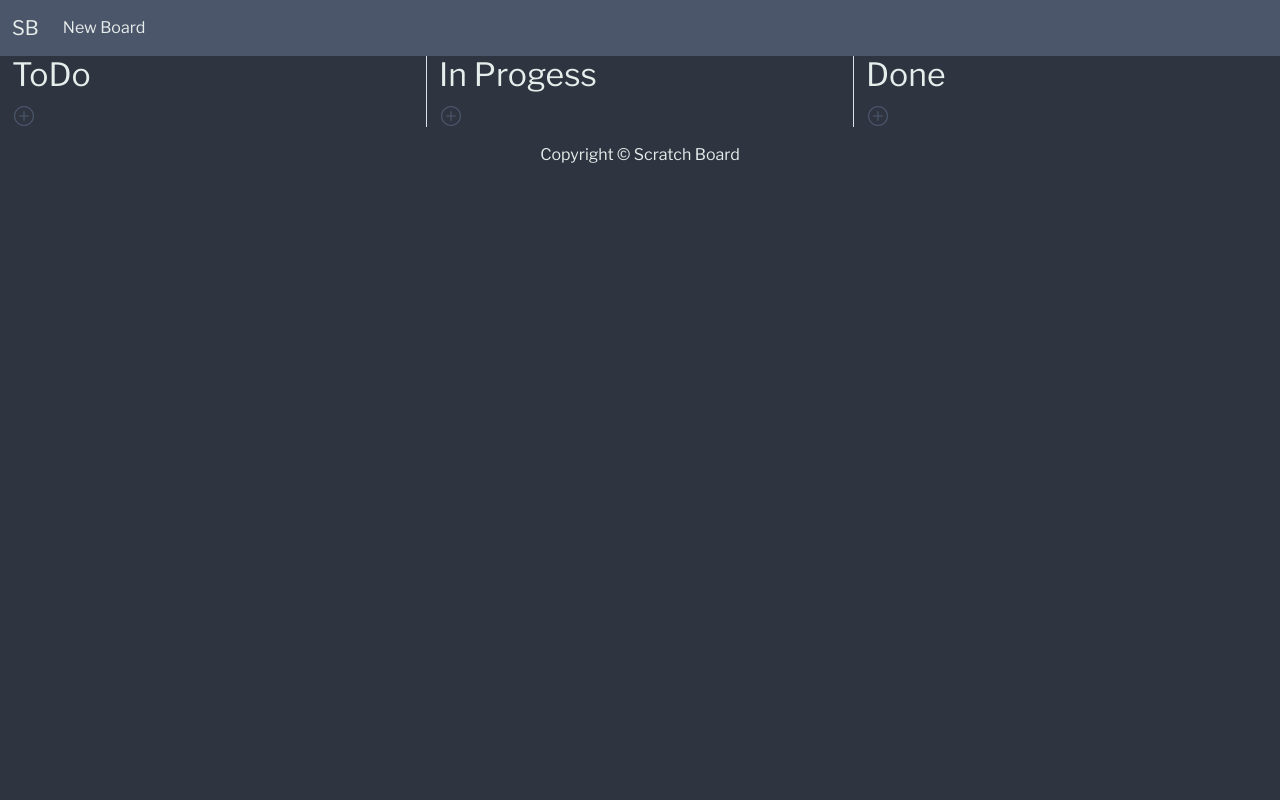
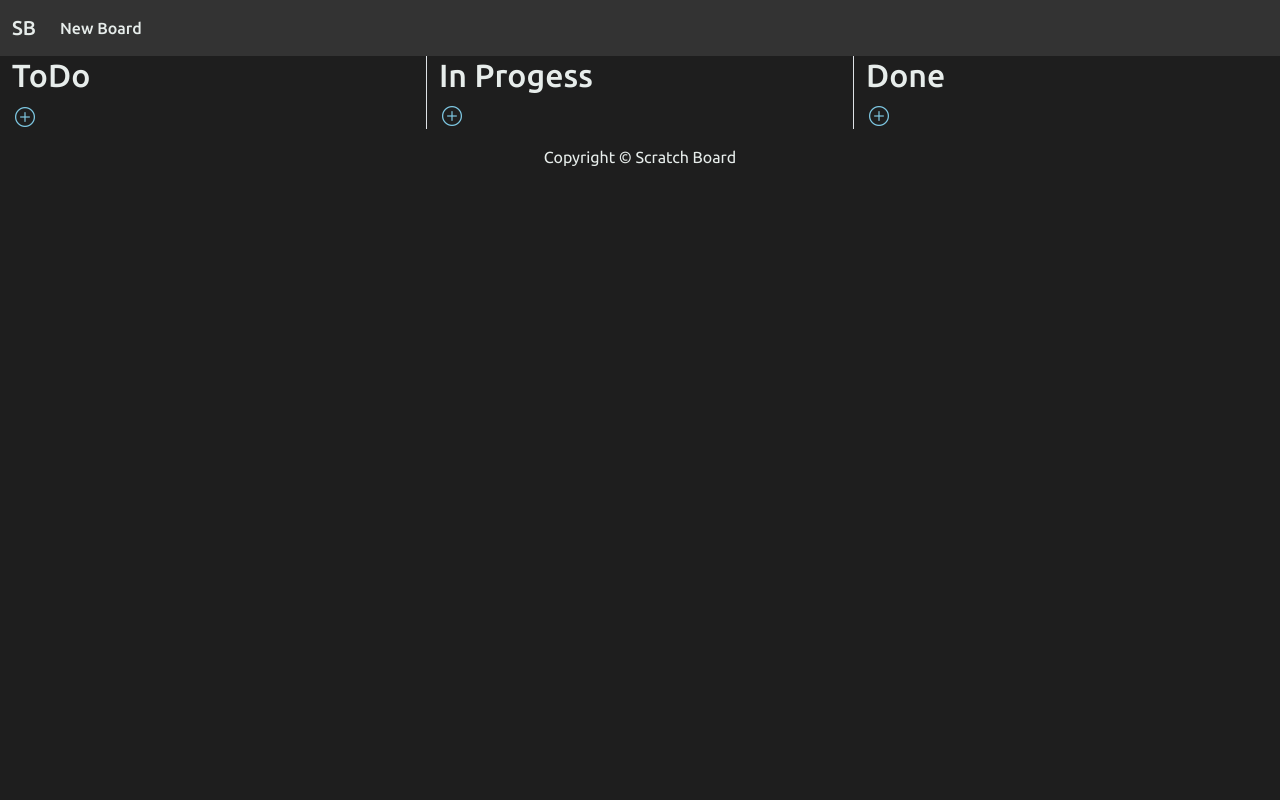
Before and after one commit to sir-typesalot/scratchboard, a Flask app: page /board/1 in a window 1280 px wide. Run offline with Flask 3, Linux system fonts and the light colour scheme; parts of the project's set-up code (start-up, migrations or seed data) failed here and were passed over; some libraries are stand-ins or nearby versions.

Commit message:
created board page with js. fixed issues with prev bootstrap version. Board modal still needs work

```diff
--- a/app/frontend/static/styles/main.css
+++ b/app/frontend/static/styles/main.css
@@ -1,5 +1,7 @@
 @import url('https://fonts.googleapis.com/css2?family=Libre+Franklin:wght@100;200;300;400&display=swap');
 @import url("https://cdn.jsdelivr.net/npm/bootstrap-icons@1.10.3/font/bootstrap-icons.css");
+@import url('https://fonts.googleapis.com/css2?family=Ubuntu:ital,wght@0,300;0,400;0,500;0,700;1,300;1,400;1,500;1,700&display=swap');
+
 :root {
     --blue: #1e90ff;
     --white: #E7EDEB;
@@ -14,35 +16,39 @@
     --crimson: #801336;
     --dark-medium: #510A32;
 
-    --dark-base: #2E3440;
+    --dark-base: #1E1E1E;
     --blue-light: #81A1C1;
     --blue-med: #4C566A;
     --blue-dark: #3B4252;
 
-    --grey-dark: #333333;
-    --gery-light: #454545;
+    /* For website componenets */
+    --grey-dark: #1E1E1E;
+    --grey-med: #252526;
+    --grey-light: #333333;
+
+    /* Accents */
+    --accent-med: #8F8F8F;
+    --accent-light: #C7C7C7;
+
 
 }
 html { min-height: 100% }
 body {
-    font-family: 'Libre Franklin', sans-serif !important;
-    background: var(--dark-base);
+    font-family: 'Ubuntu' !important;
+    background-color: var(--grey-dark) !important;
     /* background: linear-gradient(0deg, var(--light-primary) 12%, var(--light-secondary) 27%, var(--crimson) 41%, var(--dark-base) 75%); */
-    color: var(--white);
+    color: var(--white) !important;
 }
 .navbar, .navbar-brand, .nav-link {
-    background-color: var(--blue-med) !important;
+    background-color: var(--grey-light) !important;
     font-weight: 500;
     color: var(--white) !important;
 }
 .bg-dark {
-    background: var(--blue-med) !important;
-    color: var(--white) !important;
+    background-color: var(--grey-dark) !important;
+    color: var(--accent-med) !important;
 }
-.bg-dark-max {
-    background: var(--dark-base) !important;
-    color: var(--white) !important;
-}
+
 .bg-dark-md {
     background: var(--dark-medium) !important;
     color: var(--white) !important;
@@ -84,43 +90,136 @@ body {
     text-align: center;
 
 }
-.form-control {
+.form-control.size-sm{
     width: 50%;
+}
+.form-control.under-line{
+    outline: 0;
+    box-shadow: 0 none;
+    border-radius: 0;
+    border-right: 0;
+    border-top: 0;
+    border-left: 0;
+    border-bottom: 2px solid var(--accent-med) !important;
+    padding: 0 0;
+    font-size: 20px;
+    font-weight: 500;
+    background-color: var(--grey-dark) !important;
+}
+.form-control.under-line::placeholder{
+    color: var(--accent-med) !important;
+    padding: 0 0;
+}
 
+.form-control.under-line:hover{
+    color: var(--accent-light) !important;
+    padding: 0 0;
 }
 .form-text {
     color: var(--blue-light);
 }
+.btn-close {
+    font-size: 20px;
+    width: 20px;
+    height: 20px;
+    padding: 8px 8px !important;
+    top: 8px !important;
+    position: absolute;
+    left:auto;
+    right: 8px;
+
+}
+
 .btn-sm {
     width: 25%;
     margin: .5em .5em;
 }
 .btn-circle {
-    width: 24px;
-    height: 24px;
-    font-size: 12px;
-    border-radius: 20px;
-    padding: 0 0;
-    margin: 0 0;
-    color: var(--blue-med);
-    transition: 0.3s;
-    transform: rotate(0turn);
-    transform-origin:10 10;
+    width: 26px !important;
+    height: 26px !important;
+    border-radius: 50% !important;
+    padding: 0 !important;
+    margin: 0 !important;
+    color: var(--baby-blue) !important;
+    display: flex;
+    align-items: center;
+    justify-content: center;
+    cursor: pointer;
+    overflow: hidden;
+    transform-origin: center;
+    transition: transform 0.3s ease-in-out, color 0.3s ease-in-out !important;
+    line-height: 26px !important;
 }
-/* .bi-plus-circle.icon-12 {
-    width: 24px;
-    height: 24px;
-} */
+.btn-circle .bi {
+    font-size: 20px;
+    transform-origin: center;
+}
+
 .btn-circle:hover {
-    transition: 0.3s;
-    transform: rotate(0.5turn);
-    transform-origin:10 10;
+    color: var(--white) !important;
+    transform: rotate(90deg);
+}
+
+.modal-header{
+    padding: 8px 8px !important;
+    border:0 !important;
+}
+.modal-content{
+    background-color: var(--grey-dark) !important;
+    color: var(--accent-med) !important;
+}
+.modal-footer{
+    border:0 !important;
 }
 input {
     margin: .5em 0rem;
 }
-.exContainer {
-    border: var(--light-primary) solid 1px;
+
+/* ----------selectpicker styling---------- */
+.select2-container {
+    z-index: 9999; /* Ensure dropdown appears above the modal */
+}
+
+.select2-selection {
+    height: calc(2.25rem + 2px) !important;
+    padding: 0.375rem 0.75rem !important;
+    font-size: 1rem !important;
+    line-height: 1.5 !important;
+    border: 1px solid var(--grey-light) !important;
+    border-radius: 0.375rem !important;
+    background-color: var(--grey-dark) !important;
+
+}
+.select2-dropdown,
+.select2-search{
+    background-color: var(--grey-dark) !important;
+    color: var(--accent-med) !important;
+    border: 0 none !important;
+}
+.select2-search__field{
+    background-color: var(--grey-dark) !important;
+    color: var(--accent-med) !important;
+
+}
+.select2-results__option--selected{
+    color: var(--baby-blue) !important;
+    background-color: var(--grey-dark) !important;
+
+}
+.select2-results__option--highlighted {
+    background-color: var(--grey-light) !important;
+}
+
+
+.select2-selection__arrow {
+    height: calc(2.25rem + 2px) !important;
+}
+.select2-selection__rendered {
+    line-height: 1.5 !important;
+    padding-left: 0 !important;
+    background-color: var(--grey-dark) !important;
+    color: var(--accent-med) !important;
+
 }
 
 @media (max-width: 700px) {
--- a/app/frontend/templates/board.html
+++ b/app/frontend/templates/board.html
@@ -1,14 +1,15 @@
 {% extends "components/base.html" %}
 {% block content %}
 <div class="container-fluid">
+
     <div class="row">
         <div class="col border-end">
             <div class="card-body">
                 <div class="title">
                     <h2>ToDo</h2>
                     <div class="list-to-do">
-                        <button type="button" class="btn btn-circle btn-transparent" data-bs-toggle="modal" data-bs-target="#toDoModal">
-                            <span class="bi bi-plus-circle h5"></span>
+                        <button class="btn btn-transparent btn-circle" data-bs-toggle="modal" data-bs-target="#taskModal">
+                            <span class="bi bi-plus-circle"></span>
                         </button>
                     </div>
                 </div>
--- a/app/frontend/templates/components/base.html
+++ b/app/frontend/templates/components/base.html
@@ -3,12 +3,30 @@
     <head>
         <meta charset="utf-8">
         <meta name="viewport" content="width=device-width, initial-scale=1">
-        <link href="https://cdn.jsdelivr.net/npm/bootstrap@5.3.0-alpha1/dist/css/bootstrap.min.css" rel="stylesheet" integrity="sha384-GLhlTQ8iRABdZLl6O3oVMWSktQOp6b7In1Zl3/Jr59b6EGGoI1aFkw7cmDA6j6gD" crossorigin="anonymous">
-        <link rel=”stylesheet” href=”https://cdn.jsdelivr.net/npm/bootstrap-icons@1.5.0/font/bootstrap-icons.css” />
         <link rel="stylesheet" href="{{ url_for('static', filename='styles/main.css') }}?v={{ data.cache }}">
-        <link href="static/images/barbell-icon.png" rel="icon">
+        <!-- <script src="https://code.jquery.com/jquery-3.7.1.min.js" integrity="sha256-/JqT3SQfawRcv/BIHPThkBvs0OEvtFFmqPF/lYI/Cxo=" crossorigin="anonymous"></script>
+
+
+        <link href="https://cdn.jsdelivr.net/npm/bootstrap@5.3.3/dist/css/bootstrap.min.css" rel="stylesheet" integrity="sha384-QWTKZyjpPEjISv5WaRU9OFeRpok6YctnYmDr5pNlyT2bRjXh0JMhjY6hW+ALEwIH" crossorigin="anonymous">
+        <script src="https://cdn.jsdelivr.net/npm/bootstrap@5.3.3/dist/js/bootstrap.bundle.min.js" integrity="sha384-YvpcrYf0tY3lHB60NNkmXc5s9fDVZLESaAA55NDzOxhy9GkcIdslK1eN7N6jIeHz" crossorigin="anonymous"></script>
+        <link href="https://cdn.jsdelivr.net/npm/select2@4.1.0-rc.0/dist/css/select2.min.css" rel="stylesheet" />
+        <script src="https://cdn.jsdelivr.net/npm/select2@4.1.0-rc.0/dist/js/select2.min.js"></script>
+         -->
+
+        <link href="https://cdn.jsdelivr.net/npm/bootstrap@5.3.3/dist/css/bootstrap.min.css" rel="stylesheet">
+    <link rel="stylesheet" href="https://cdnjs.cloudflare.com/ajax/libs/bootstrap-icons/1.10.5/font/bootstrap-icons.min.css">
+    <link href="https://cdn.jsdelivr.net/npm/select2@4.1.0-rc.0/dist/css/select2.min.css" rel="stylesheet" />
+
+    <script src="https://code.jquery.com/jquery-3.7.1.min.js"></script>
+    <script src="https://cdn.jsdelivr.net/npm/bootstrap@5.3.3/dist/js/bootstrap.bundle.min.js"></script>
+    <script src="https://cdn.jsdelivr.net/npm/select2@4.1.0-rc.0/dist/js/select2.min.js"></script>
+        <!-- Latest BS-Select compiled and minified CSS/JS -->
+<!-- <link rel="stylesheet" href="https://cdn.jsdelivr.net/npm/bootstrap-select@1.14.0-beta2/dist/css/bootstrap-select.min.css"> -->
+<!-- <script src="https://cdn.jsdelivr.net/npm/bootstrap-select@1.14.0-beta2/dist/js/bootstrap-select.min.js"></script> -->
+
+<link href="static/images/barbell-icon.png" rel="icon">
         <link rel="manifest" href="static/manifest.json">
-
+        <script src="../../static/src/board.js" type="text/javascript"></script>
         {% block imports %}
         {% endblock %}
         {% block title %}
@@ -17,7 +35,7 @@
     </head>
     <body>
       {% block nav %}
-        <nav class="navbar navbar-expand-lg bg-body-tertiary">
+        <nav class="navbar navbar-expand-lg">
             <div class="container-fluid">
               <a class="navbar-brand" href="/">SB</a>
               <button class="navbar-toggler" type="button" data-bs-toggle="collapse" data-bs-target="#navbarNavDropdown" aria-controls="navbarNavDropdown" aria-expanded="false" aria-label="Toggle navigation">
@@ -26,7 +44,7 @@
               <div class="collapse navbar-collapse" id="navbarNavDropdown">
                 <ul class="navbar-nav">
                   <li class="nav-item">
-                    <a class="nav-link" href="/create-board">New Board</a>
+                    <a class="nav-link" href="/test">New Board</a>
                   </li>
                   <!-- <li class="nav-item">
                     <a class="nav-link" href="/signup">Sign Up</a>
--- a/app/frontend/templates/home.html
+++ b/app/frontend/templates/home.html
@@ -13,15 +13,15 @@
     <div class="card bg-dark">
         <div class="form-group row justify-content-center">
             <label for="BoardTitle">Board Title</label>
-            <input type="text" class="form-control" id="BoardTitle" placeholder="Enter Name">
+            <input type="text" class="form-control size-sm" id="BoardTitle" placeholder="Enter Name">
         </div>
         <div class="form-group row justify-content-center">
             <label for="BoardSeed">Board Keyword</label>
-            <input type="text" class="form-control" id="BoardHash" placeholder="Enter Keyword">
+            <input type="text" class="form-control size-sm" id="BoardHash" placeholder="Enter Keyword">
             <small class="form-text">Use the keyword to recover your board. This should NOT be sensative information such as an email or password.</small>
         </div>
         <div class="text-center">
-            <button type="submit" class="btn-sm btn-primary">Create</button>
+            <button type="submit" class="btn btn-primary">Create</button>
         </div>
     </div>
       <!-- <div class="col mt-2">
--- a/app/routes/public.py
+++ b/app/routes/public.py
@@ -13,6 +13,10 @@ variables = {
 def home():
     return render_template('home.html', data=variables)
 
+@endpoints.route('/test', methods=['GET'])
+def test_board():
+    return render_template('board.html', data=variables)
+
 @endpoints.route('/create-board', methods=['POST'])
 def create_board():
     bm = BoardModel()
```
Also changed, not shown: other parts of app/frontend/templates/board.html (+39 -22 lines), app/frontend/static/src/board.js (added, +37 -0 lines). Lines whose indentation alone changed are shown as unchanged.
